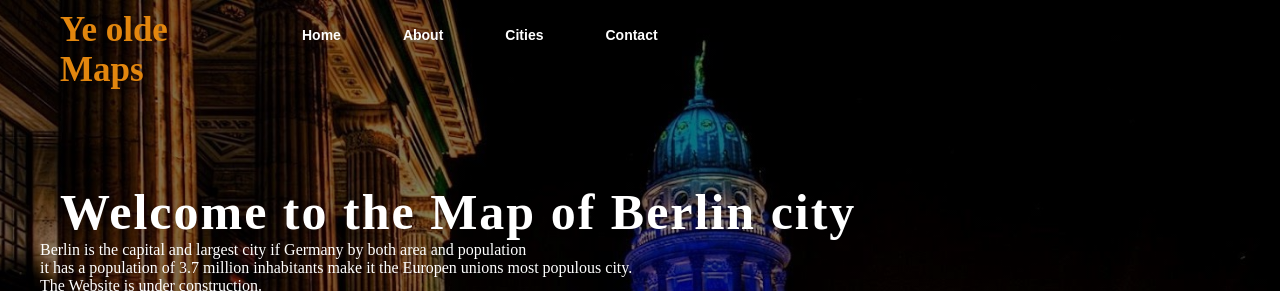
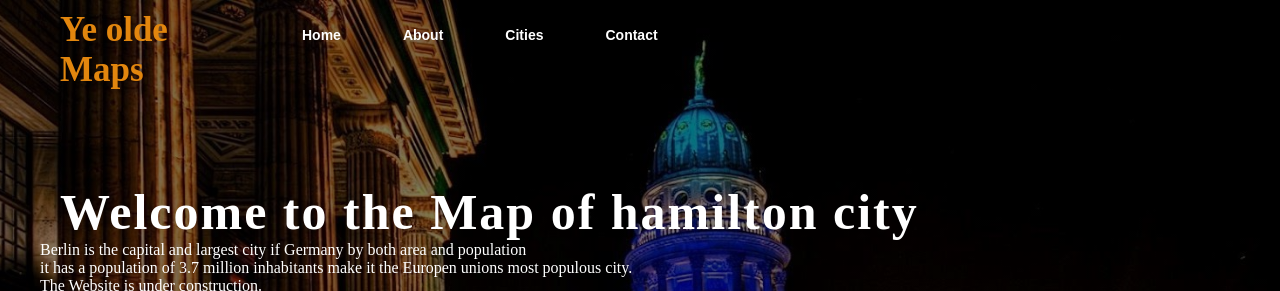
Before and after one commit to murphyhk/Ye-Olde-Maps_2022, a plain HTML site: page maps.html in a window 1280 px wide. Shown: the top 291 px of the page. Drawn offline with Linux system fonts and the light colour scheme; some packages are replaced by stand-ins of ours; grey boxes are pictures that could not be loaded.

Commit message:
test - aryan

```diff
--- a/maps.html
+++ b/maps.html
@@ -24,7 +24,7 @@
             </div>
         </div>
         <div class="description">
-            <h1>Welcome to the Map of Berlin city</h1>
+            <h1>Welcome to the Map of hamilton city</h1>
             <p class="par">Berlin is the capital and largest city if Germany by both area and population <br> it has a population of 3.7 million inhabitants make it the Europen unions most populous city.<br> The Website is under construction.</p>
 
         </div>
```
